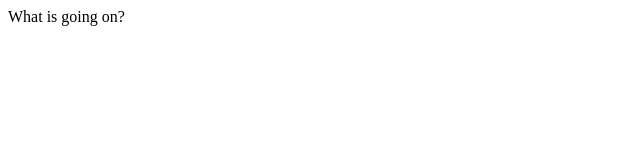
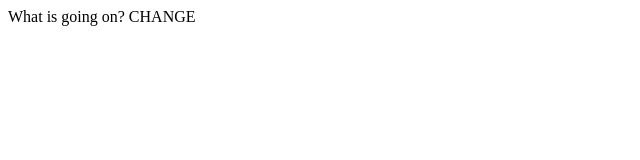
Before and after one commit to jschranz/jschranz.github.io, a plain HTML site: page index.html in a window 1280 px wide. Shown: the whole page, without its empty margins (0-640 px from the left). Drawn offline with Linux system fonts and the light colour scheme.

Commit message:
2nd Commit

```diff
--- a/index.html
+++ b/index.html
@@ -4,7 +4,7 @@
 </head>
   <body>
 
-    What is going on?
+    What is going on? CHANGE
 
   </body>
 </html>
```
